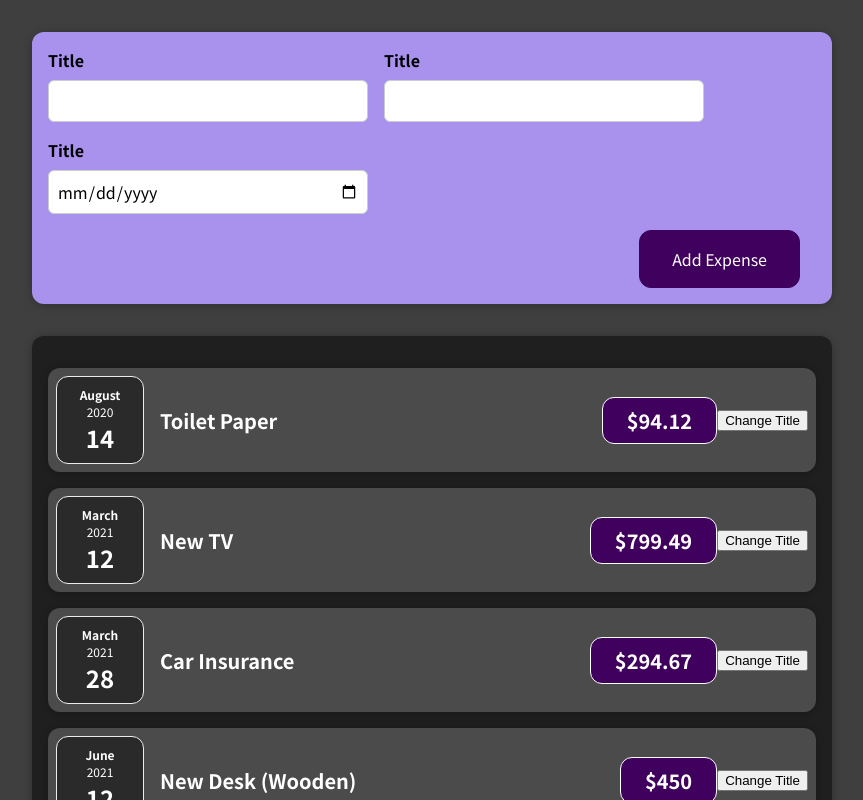
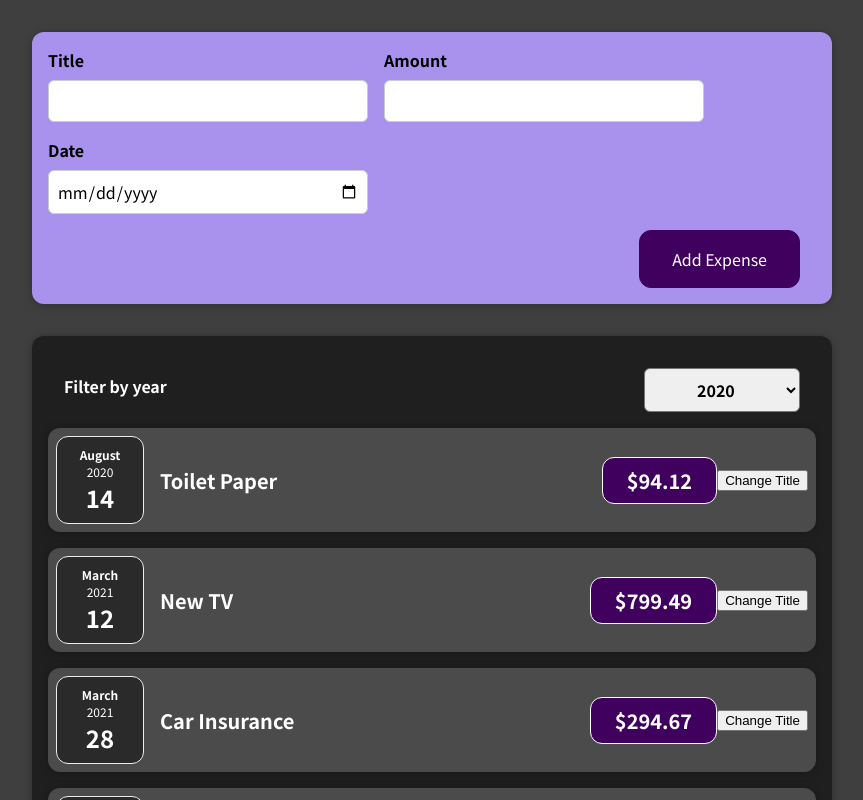
Before and after one commit to wkberezowski/expenses-app, a React (Create React App) app: page / in a window 1280 px wide. Shown: the top 800 px of the page, without its empty margins (208-1071 px from the left). Built offline with nearby package versions, Linux system fonts and the light colour scheme.

Commit message:
added filtering component

```diff
--- a/src/App.js
+++ b/src/App.js
@@ -23,9 +23,14 @@
     },
   ];
 
+  const addExpenseHandler = (expense) => {
+    console.log('In app.js');
+    console.log(expense);
+  };
+
   return (
     <div>
-      <NewExpense></NewExpense>
+      <NewExpense onAddExpense={addExpenseHandler}></NewExpense>
       <Expenses expenses={expenses}></Expenses>
     </div>
   );
--- a/src/components/Expenses/Expenses.js
+++ b/src/components/Expenses/Expenses.js
@@ -1,10 +1,21 @@
 import ExpenseItem from './ExpenseItem';
 import Card from '../UI/Card';
+import ExpensesFilter from '../ExpensesFilter/ExpensesFilter';
 import './Expenses.css';
+import { useState } from 'react';
 
 const Expenses = (props) => {
+  const [filteredYear, setFilteredYear] = useState('2020');
+  const filterChangeHanlder = (selectedYear) => {
+    setFilteredYear(selectedYear);
+  };
   return (
+    <div>
       <Card className='expenses'>
+        <ExpensesFilter
+          selected={filteredYear}
+          onChangeFilter={filterChangeHanlder}
+        ></ExpensesFilter>
         <ExpenseItem
           title={props.expenses[0].title}
           amount={props.expenses[0].amount}
@@ -26,6 +37,7 @@
           date={props.expenses[3].date}
         ></ExpenseItem>
       </Card>
+    </div>
   );
 };
 
--- /dev/null
+++ b/src/components/ExpensesFilter/ExpensesFilter.css
@@ -0,0 +1,24 @@
+.expenses-filter {
+  color: white;
+  padding: 0 1rem;
+}
+
+.expenses-filter__control {
+  display: flex;
+  width: 100%;
+  align-items: center;
+  justify-content: space-between;
+  margin: 1rem 0;
+}
+
+.expenses-filter label {
+  font-weight: bold;
+  margin-bottom: 0.5rem;
+}
+
+.expenses-filter select {
+  font: inherit;
+  padding: 0.5rem 3rem;
+  font-weight: bold;
+  border-radius: 6px;
+}
--- /dev/null
+++ b/src/components/ExpensesFilter/ExpensesFilter.js
@@ -0,0 +1,25 @@
+import React from 'react';
+
+import './ExpensesFilter.css';
+
+const ExpensesFilter = (props) => {
+  const dropdownChangeHandler = (event) => {
+    props.onChangeFilter(event.target.value);
+  };
+
+  return (
+    <div className='expenses-filter'>
+      <div className='expenses-filter__control'>
+        <label>Filter by year</label>
+        <select value={props.selected} onChange={dropdownChangeHandler}>
+          <option value='2022'>2022</option>
+          <option value='2021'>2021</option>
+          <option value='2020'>2020</option>
+          <option value='2019'>2019</option>
+        </select>
+      </div>
+    </div>
+  );
+};
+
+export default ExpensesFilter;
--- a/src/components/NewExpense/ExpenseForm.js
+++ b/src/components/NewExpense/ExpenseForm.js
@@ -1,20 +1,87 @@
+import { useState } from 'react';
 import './ExpenseForm.css';
 
-const ExpenseForm = () => {
+const ExpenseForm = (props) => {
+  const [enteredTitle, setEnteredTitle] = useState('');
+  const [enteredAmount, setEnteredAmount] = useState('');
+  const [enteredDate, setEnteredDate] = useState('');
+
+  // const [userInput, setUserInput] = useState({
+  //   enteredTitle: '',
+  //   enteredAmount: '',
+  //   enteredDate: '',
+  // });
+
+  const titleChangeHandler = (event) => {
+    setEnteredTitle(event.target.value);
+    // setUserInput({
+    //   ...userInput,
+    //   enteredTitle: event.target.value
+    // })
+    // setUserInput((prevState) => {
+    //   return { ...prevState, enteredTitle: event.target.values };
+    // });
+  };
+  const amountChangeHandler = (event) => {
+    setEnteredAmount(event.target.value);
+    // setUserInput({
+    //   ...userInput,
+    //   enteredAmount: event.target.value,
+    // });
+  };
+  const dateChangeHandler = (event) => {
+    setEnteredDate(event.target.value);
+    // setUserInput({
+    //   ...userInput,
+    //   enteredDate: event.target.value,
+    // });
+  };
+
+  const submitHandler = (event) => {
+    event.preventDefault();
+
+    const expenseData = {
+      title: enteredTitle,
+      amount: enteredAmount,
+      date: new Date(enteredDate),
+    };
+
+    props.onSaveExpenseData(expenseData);
+    setEnteredTitle('');
+    setEnteredAmount('');
+    setEnteredDate('');
+  };
+
   return (
-    <form action=''>
+    <form onSubmit={submitHandler}>
       <div className='new-expense__controls'>
         <div className='new-expense__control'>
-          <label htmlFor=''>Title</label>
-          <input type='text' />
+          <label>Title</label>
+          <input
+            type='text'
+            value={enteredTitle}
+            onChange={titleChangeHandler}
+          />
         </div>
         <div className='new-expense__control'>
-          <label htmlFor=''>Title</label>
-          <input type='number' min='0.01' step='0.01' />
+          <label htmlFor=''>Amount</label>
+          <input
+            type='number'
+            min='0.01'
+            step='0.01'
+            value={enteredAmount}
+            onChange={amountChangeHandler}
+          />
         </div>
         <div className='new-expense__control'>
-          <label htmlFor=''>Title</label>
-          <input type='date' min='2019-01-01' max='2022-12-31' />
+          <label htmlFor=''>Date</label>
+          <input
+            type='date'
+            min='2019-01-01'
+            max='2022-12-31'
+            value={enteredDate}
+            onChange={dateChangeHandler}
+          />
         </div>
       </div>
       <div className='new-expense__actions'>
--- a/src/components/NewExpense/NewExpense.js
+++ b/src/components/NewExpense/NewExpense.js
@@ -1,9 +1,16 @@
 import './NewExpense.css';
 import ExpenseForm from './ExpenseForm';
-const NewExpense = () => {
+const NewExpense = (props) => {
+  const saveExpenseDataHandler = (enteredExpenseData) => {
+    const expenseData = {
+      ...enteredExpenseData,
+      id: Math.random().toString(),
+    };
+    props.onAddExpense(expenseData);
+  };
   return (
     <div className='new-expense'>
-      <ExpenseForm></ExpenseForm>
+      <ExpenseForm onSaveExpenseData={saveExpenseDataHandler}></ExpenseForm>
     </div>
   );
 };
```
Lines whose indentation alone changed are shown as unchanged.
